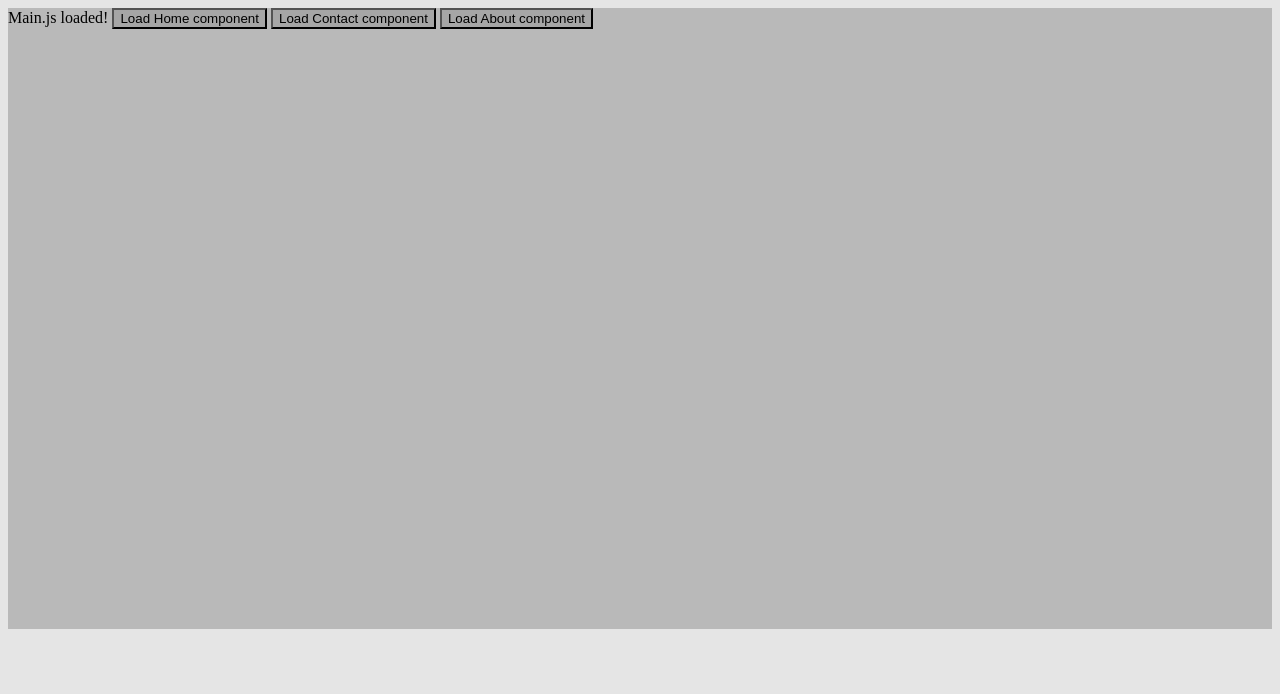
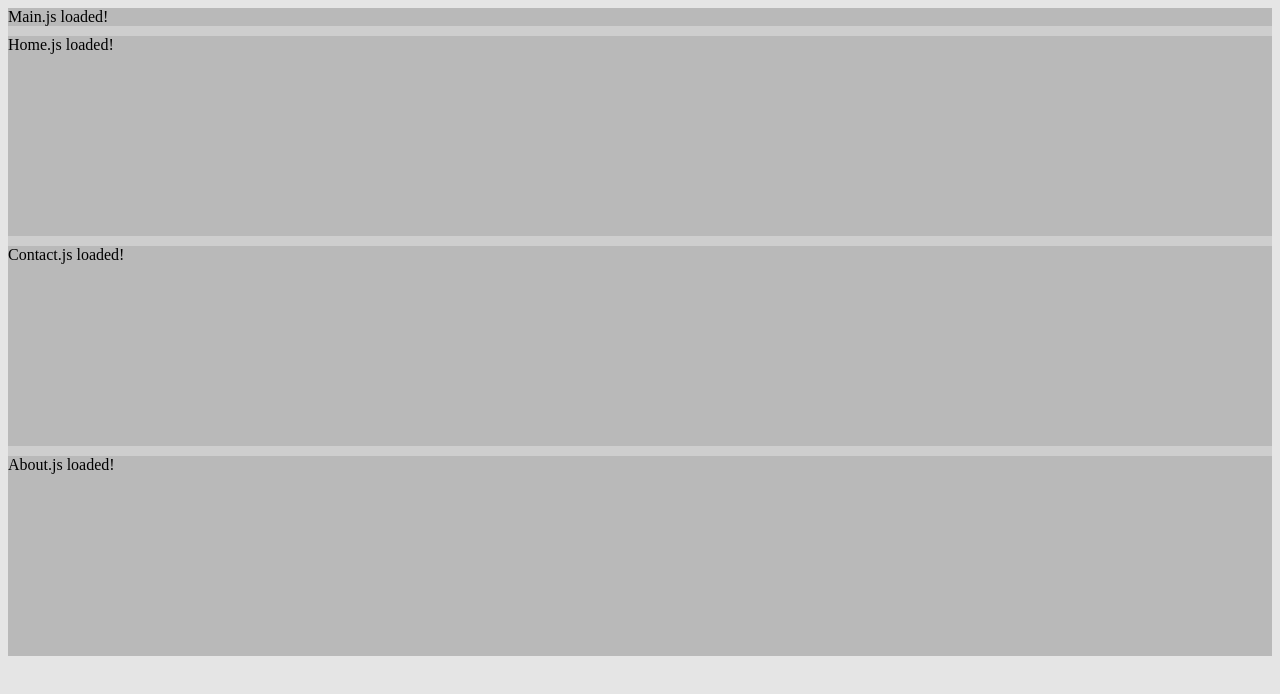
Before and after one commit to OldrichKruchna/webpack-code-splitting, a website built with webpack: page index.html in a window 1280 px wide. Built offline with nearby package versions, Linux system fonts and the light colour scheme.

Commit message:
comment out dynamic imports, add margin

```diff
--- a/index.html
+++ b/index.html
@@ -15,6 +15,7 @@
       display: block;
       height: 200px;
       width: 100%;
+      margin-top: 10px;
     }
   </style>
 </head>
```
Also changed, not shown: main.js (+6 -6 lines).
